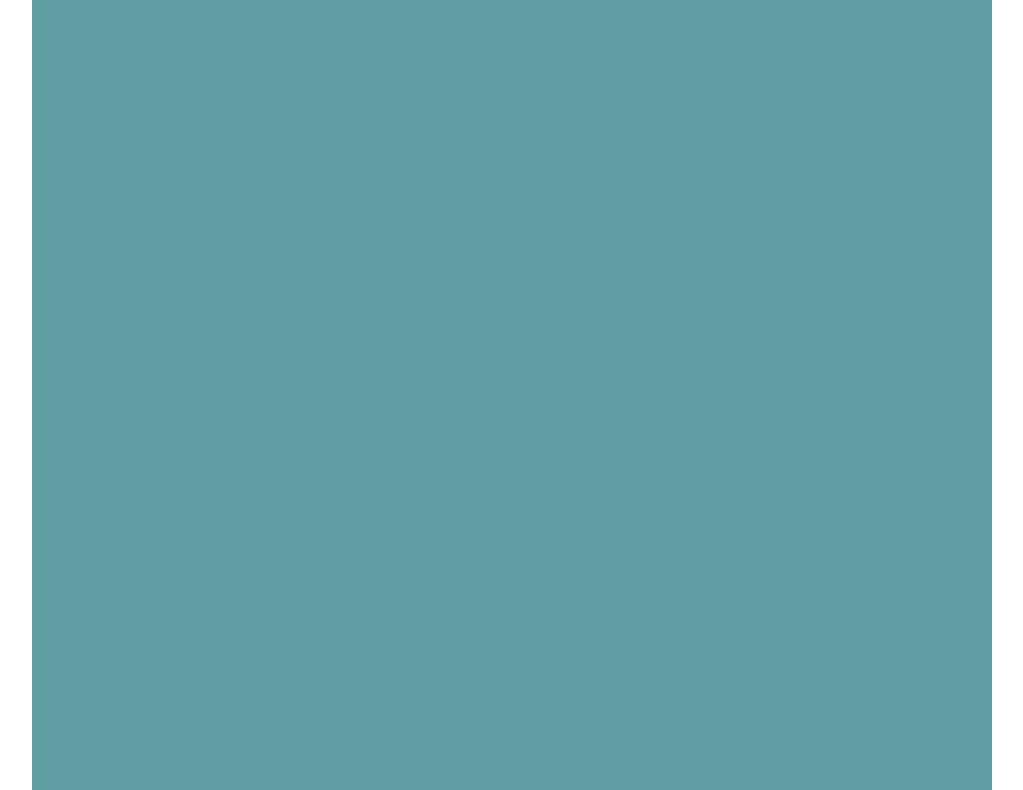
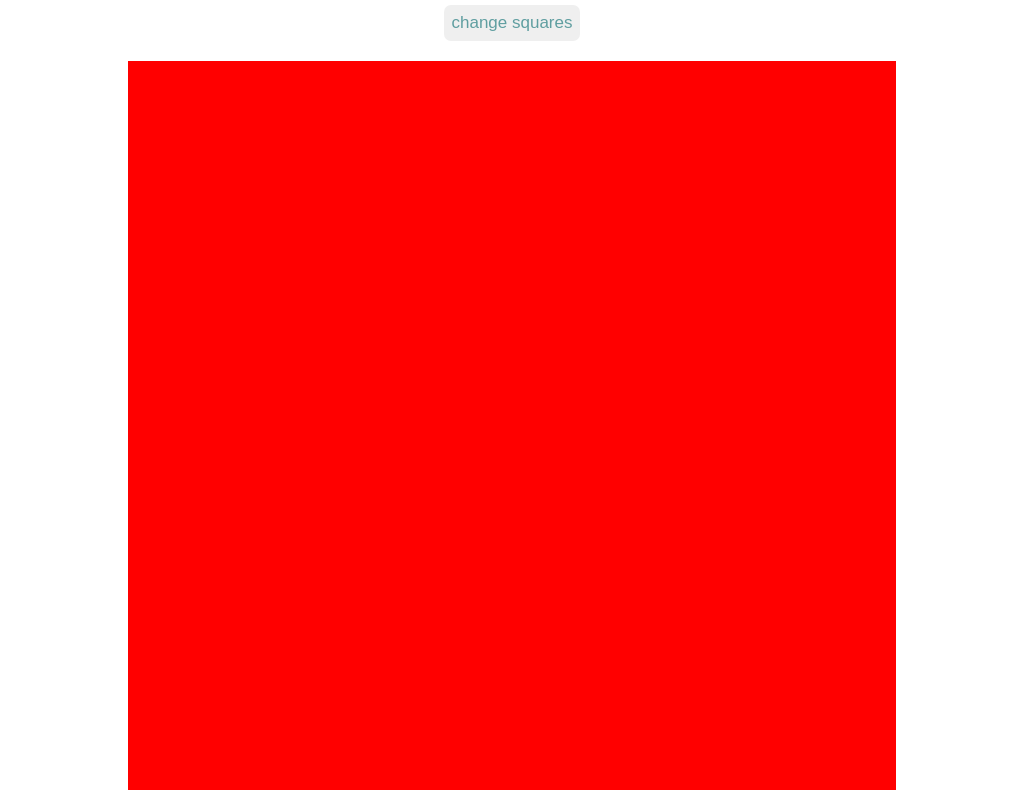
Before and after one commit to RupeshSagaram/Etch-a-sketch, a plain HTML site: page index.html in a window 1280 px wide. Shown: the part 52-842 px from the top of the page, without its empty margins (128-1151 px from the left). Drawn offline with Linux system fonts and the light colour scheme.

Commit message:
update the correct For condition and made a grid using columns and rows. all are align correctly. previous condition had an error as all the divs were basically under container. added event listener and the prompt button.

```diff
--- a/index.html
+++ b/index.html
@@ -8,6 +8,9 @@
 </head>
 <body>
  <h1>Etch-A-Sketch</h1>
+ <div class="btnDiv">
+    <button class="btn">change squares</button>
+ </div>
     <div class="centerAlignDiv">
         <div class='gridContainer'id="container"></div>
     </div>
--- a/script.js
+++ b/script.js
@@ -1,26 +1,31 @@
 let container = document.querySelector('#container');
+let btn = document.querySelector('.btn');
 
-for(let i=0; i<=16; i++){
-    /*let divGrid = document.createElement('div');
-     divGrid.classList.add('divGrid');
-     divGrid.style.backgroundColor= 'red';
-     divGrid.style.display = 'flex';
-     divGrid.style.height ='auto';
-     divGrid.style.width = '60px';
-     */
-    for(let j=0; j<=16; j++){
-    let divGrid = document.createElement('div');
-     divGrid.classList.add('divGrid');
-     divGrid.style.backgroundColor= 'cadetblue';
-     divGrid.style.display = 'flex';
-     divGrid.style.height = '60px';
-     divGrid.style.width = '60px'
-     container.appendChild(divGrid);
+
+
+for(let i =0; i<16; i++){
+    let divRow = document.createElement('div');
+    divRow.classList.add('row');
+    divRow.style.display = 'flex';
+    container.appendChild(divRow);
+    for(let j=0; j<16; j++){
+        let divColumn = document.createElement('div');
+        divColumn.classList.add('column');
+        divColumn.style.backgroundColor = 'red';
+        divColumn.style.padding = '1.5rem','0';
+        divRow.appendChild(divColumn);
     }
+
+
 }
- document.querySelectorAll('.divGrid').forEach(divGrid =>{
-    divGrid.addEventListener('mouseover',()=>{
-    divGrid.style.backgroundColor = 'white';
+document.querySelectorAll('.column').forEach(divColumn =>{
+    divColumn.addEventListener('mouseover',()=>{
+        divColumn.style.backgroundColor = 'white';
      }
     )}
   );
+
+  btn.addEventListener('click',()=>{
+    squaresPerSide=prompt(`how many squares per side for the new grid?`);
+    //return squaresPerSide;
+  })
--- a/style.css
+++ b/style.css
@@ -5,6 +5,22 @@
 
 h1{
     text-align:center;
+}
+
+.btnDiv{
+    text-align: center;
+    padding: 10px;
+    margin:10px;
+}
+.btn{
+    border:none;
+    padding: 8px;
+    text-align: center;
+    border-radius: 7px;
+    color:cadetblue;
+    font-size: 17px;
+    font-weight:500;
+    cursor:pointer;
 }
 
 .centerAlignDiv{
@@ -19,4 +35,5 @@ h1{
   display:flex;
   flex-wrap: wrap;
   justify-content: center;
+
 }
```
